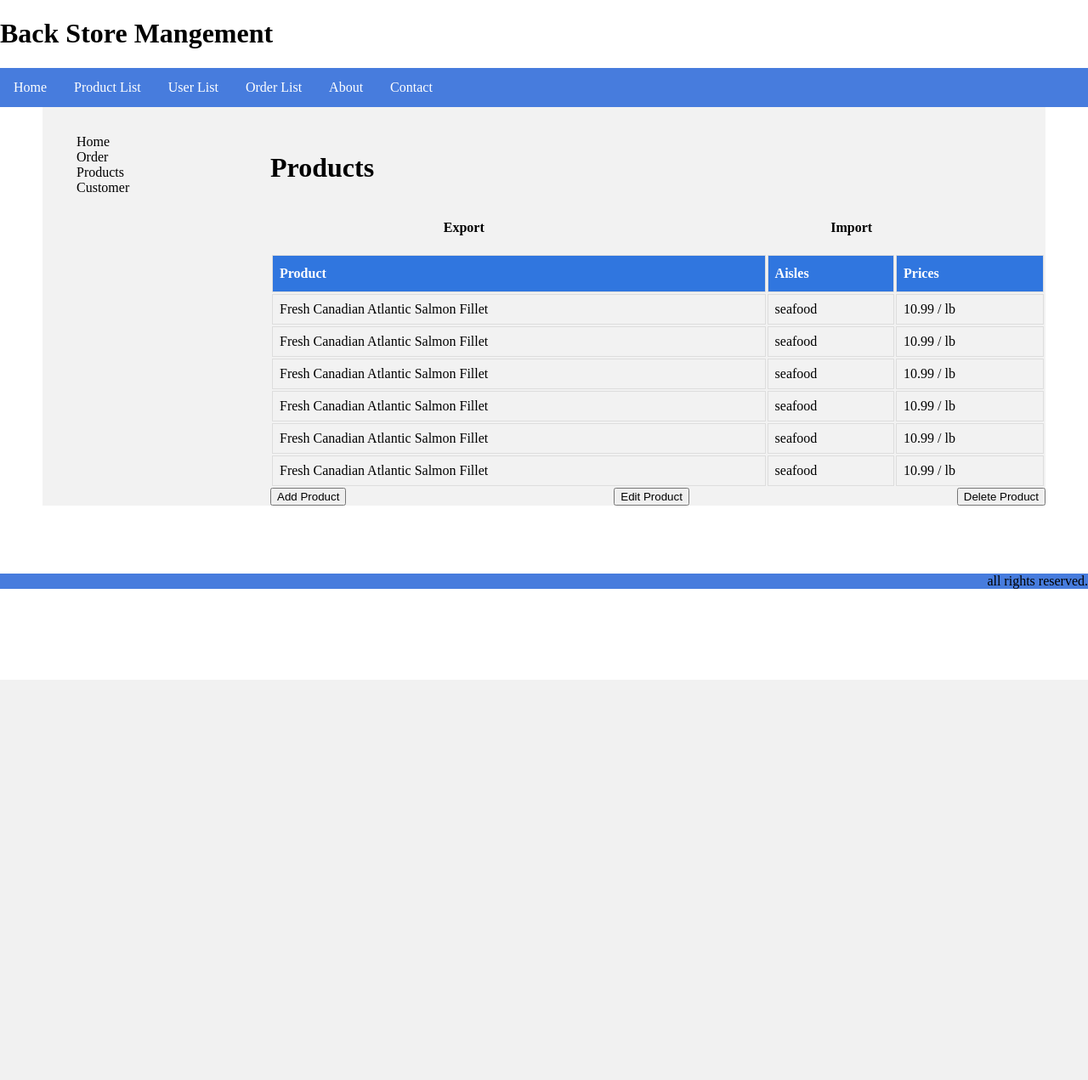
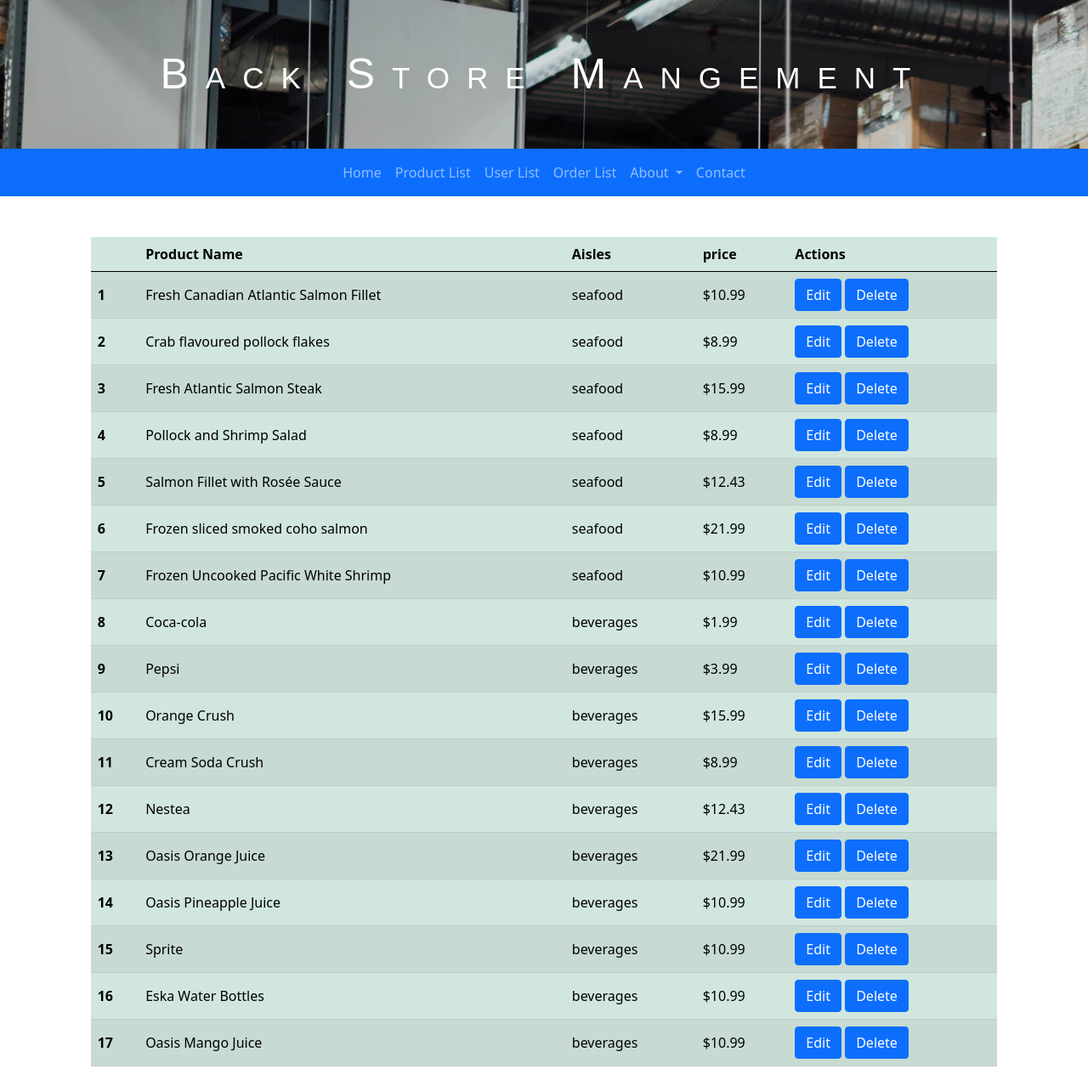
Before and after one commit to broxzhang/groceryApp, a PHP site: page /product-list.html in a window 1280 px wide. Shown: the whole page at 85% size. Before the commit the page ends 800 px from the top, so only its background shows below. Run offline with PHP 8.4, Linux system fonts and the light colour scheme; some libraries are stand-ins or nearby versions.

Commit message:
modify product list

```diff
--- /dev/null
+++ b/js/productList.js
@@ -0,0 +1,44 @@
+import products from "./product.js";
+
+const list = document.querySelector("#productList");
+
+$(document).ready(() => {
+  const { seafood, beverages } = products;
+
+  //   localStorage.setItem("seafood", seafood);
+  //   localStorage.setItem("beverages", beverages);
+
+  //   let dbSeafood = localStorage.getItem("seafood")
+  //     ? localStorage.getItem("seafood")
+  //     : seafood;
+  //   let dbBeverages = localStorage.getItem("beverages")
+  //     ? localStorage.getItem("beverages")
+  //     : beverages;
+
+  let seafoodToShow = seafood.map((item) => {
+    return fillTable(item);
+  });
+  seafoodToShow = seafoodToShow.join("");
+  list.innerHTML = seafoodToShow;
+
+  let beverageToShow = beverages.map((item) => {
+    return fillTable(item);
+  });
+  beverageToShow = beverageToShow.join("");
+  list.innerHTML = seafoodToShow + beverageToShow;
+});
+
+const fillTable = (item) => {
+  return `
+    <tr>
+        <th scope="row">${item.id}</th>
+        <td>${item.productName}</td>
+        <td>${item.aisles}</td>
+        <td>$${item.price}</td>
+        <td>
+        <a class="btn btn-primary" href="backStoreEditProduct.html?id=${item.id}">Edit</a>
+        <button class="btn btn-primary">Delete</button>
+        </td>
+    </tr>
+    `;
+};
--- a/product-list.html
+++ b/product-list.html
@@ -6,92 +6,112 @@
     <meta http-equiv="X-UA-Compatible" content="IE=edge">
     <meta name="viewport" content="width=device-width, initial-scale=1.0">
     <title>products</title>
-    <link rel="stylesheet" type="text/css" href="style/product-list.css">
+    <link rel="stylesheet" href="https://cdnjs.cloudflare.com/ajax/libs/font-awesome/5.14.0/css/all.min.css" />
+    <link rel="stylesheet" href="https://cdn.jsdelivr.net/npm/bootstrap@5.1.0/dist/css/bootstrap.min.css" integrity="sha384-KyZXEAg3QhqLMpG8r+8fhAXLRk2vvoC2f3B09zVXn8CA5QIVfZOJ3BCsw2P0p/We" crossorigin="anonymous">
+    <style>
+        td {
+            vertical-align: middle;
+        }
+        th {
+            vertical-align: middle;
+        }
+
+
+    </style>
+
 </head>
 
 
 <body>
-    <h1>Back Store Mangement</h1>
-    <div class="navbar">
-        <a href="index.html">Home</a>
-        <a href="product-list.html">Product List</a>
-        <a href="backStoreUserList.html">User List</a>
-        <a href="backStoreOrderList.html">Order List</a>
-        <div class="subnav">
-            <button class="subnavbtn">About <i class="fa fa-caret-down"></i></button>
-            <div class="subnav-content">
-                <a href="#company">Company</a>
-                <a href="#team">Team</a>
-                <a href="#">Careers</a>
-                <a href="#">HR</a>
+    <div class="col-12 d-flex flex-column">
+        <div style="  background-image: url(/img/backStore.webp);
+                                text-align: center;
+                                color: white;
+                                padding: 50px;
+                                font-variant: small-caps;
+                                font-size: 50px;
+                                font-family: fantasy;
+                                letter-spacing: 20px;">
+            Back Store Mangement
         </div>
+        <nav class="navbar navbar-expand-lg navbar-dark bg-primary ">
+            <button class="navbar-toggler" type="button" data-toggle="collapse" data-target="#navbarSupportedContent" aria-controls="navbarSupportedContent" aria-expanded="false" aria-label="Toggle navigation">
+            <span class="navbar-toggler-icon"></span>
+            </button>
+            <div class="collapse navbar-collapse justify-content-center" id="navbarSupportedContent">
+            <ul class="navbar-nav mr-auto">
+                <li class="nav-item active">
+                <a class="nav-link" href="index.html">Home <span class="sr-only">(current)</span></a>
+                </li>
+                <li class="nav-item active">
+                    <a class="nav-link" href="product-list.html">Product List <span class="sr-only">(current)</span></a>
+                </li>
+                <li class="nav-item active">
+                    <a class="nav-link" href="backStoreUserList.html">User List<span class="sr-only">(current)</span></a>
+                </li>
+                <li class="nav-item active">
+                    <a class="nav-link" href="backStoreOrderList.html">Order List<span class="sr-only">(current)</span></a>
+                </li>
+                <li class="nav-item dropdown">
+                    <a class="nav-link dropdown-toggle" href="#" id="navbarDropdown" role="button" data-toggle="dropdown" aria-haspopup="true" aria-expanded="false">
+                    About
+                    </a>
+                    <div class="dropdown-menu" aria-labelledby="navbarDropdown">
+                        <a class="dropdown-item" href="#company">Company</a>
+                        <a class="dropdown-item" href="#team">Team</a>
+                        <a class="dropdown-item" href="#">Careers</a>
+                        <a class="dropdown-item" href="#">HR</a>
                     </div>
+                </li>
+                <li class="nav-item active">
+                    <a class="nav-link" href="shoppingcart.html">Contact<span class="sr-only">(current)</span></a>
+                </li>
+            </ul>
+            </div>
+        </nav>
+        <div class="d-flex justify-content-center">
+            <div class="col-10">
+            <table class="mt-5 table table-success table-striped">
+            <thead>
+                <tr>
+                  <th scope="col"></th>
+                  <th scope="col">Product Name</th>
+                  <th scope="col">Aisles</th>
+                  <th scope="col">price</th>
+                  <th scope="col">Actions</th>
+                </tr>
+              </thead>
+              <tbody id="productList">
 
-        <a href="#contact">Contact</a>
-    </div>
-    <div class="main-container">
-        <ul class="menu-container">
-
-            <a>Home</a>
-            <a>Order</a>
-            <a>Products</a>
-            <a>Customer</a>
-        </ul>
-        <div class="products-container">
-            <h1>Products</h1>
-            <div style="display: flex; flex-flow: row; justify-content: space-around;">
-                <h4>Export</h4>
-                <h4>Import</h4>
-            </div>
-            <table>
-                <thead>
-                    <th>Product</th>
-                    <th>Aisles</th>
-                    <th>Prices</th>
-                </thead>
-                <tbody>
                 <tr>
-                        <td>Fresh Canadian Atlantic Salmon Fillet</td>
-                        <td>seafood</td>
-                        <td>10.99 / lb</td>
+                  <th scope="row">2</th>
+                  <td>Jacob</td>
+                  <td>Thornton</td>
+                  <td>@fat</td>
                 </tr>
                 <tr>
-                        <td>Fresh Canadian Atlantic Salmon Fillet</td>
-                        <td>seafood</td>
-                        <td>10.99 / lb</td>
-                    </tr>
-                    <tr>
-                        <td>Fresh Canadian Atlantic Salmon Fillet</td>
-                        <td>seafood</td>
-                        <td>10.99 / lb</td>
-                    </tr>
-                    <tr>
-                        <td>Fresh Canadian Atlantic Salmon Fillet</td>
-                        <td>seafood</td>
-                        <td>10.99 / lb</td>
-                    </tr>
-                    <tr>
-                        <td>Fresh Canadian Atlantic Salmon Fillet</td>
-                        <td>seafood</td>
-                        <td>10.99 / lb</td>
-                    </tr>
-                    <tr>
-                        <td>Fresh Canadian Atlantic Salmon Fillet</td>
-                        <td>seafood</td>
-                        <td>10.99 / lb</td>
+                  <th scope="row">3</th>
+                  <td colspan="2">Larry the Bird</td>
+                  <td>@twitter</td>
                 </tr>
               </tbody>
           </table>
-            <div style="display:flex; flex-flow: row; justify-content: space-between;">
-                <button onclick="location.href= 'backStoreEditProduct.html'">Add Product</button>
-                <button onclick="location.href= 'backStoreEditProduct.html'">Edit Product</button>
-                <button>Delete Product</button>
             </div>
+
         </div>
+
+
+        <!-- <footer style="background-color: #477cdd; text-align: right; margin-top: 5rem;">
+            all rights reserved.
+        </footer> -->
+
     </div>
-    <footer style="background-color: #477cdd; text-align: right; margin-top: 5rem;">
-        all rights reserved.
-    </footer>
+
+    <script src="https://code.jquery.com/jquery-3.3.1.slim.min.js" integrity="sha384-q8i/X+965DzO0rT7abK41JStQIAqVgRVzpbzo5smXKp4YfRvH+8abtTE1Pi6jizo" crossorigin="anonymous"></script>
+    <script src="https://cdnjs.cloudflare.com/ajax/libs/popper.js/1.14.7/umd/popper.min.js" integrity="sha384-UO2eT0CpHqdSJQ6hJty5KVphtPhzWj9WO1clHTMGa3JDZwrnQq4sF86dIHNDz0W1" crossorigin="anonymous"></script>
+    <script src="https://stackpath.bootstrapcdn.com/bootstrap/4.3.1/js/bootstrap.min.js" integrity="sha384-JjSmVgyd0p3pXB1rRibZUAYoIIy6OrQ6VrjIEaFf/nJGzIxFDsf4x0xIM+B07jRM" crossorigin="anonymous"></script>
+    <script type="module" src="js/productList.js"></script>
+
 </body>
 
 </html>
--- a/seafood.html
+++ b/seafood.html
@@ -1,6 +1,5 @@
 <!DOCTYPE html>
 <html lang="en">
-
 <head>
     <meta charset="UTF-8">
     <meta http-equiv="X-UA-Compatible" content="IE=edge">
--- a/style/product-list.css
+++ b/style/product-list.css
@@ -3,6 +3,16 @@ html body {
   padding: 0;
   display: flex;
   flex-flow: column;
+}
+h1 {
+  background-image: url(/img/backStore.webp);
+  text-align: center;
+  color: white;
+  padding: 50px;
+  font-variant: small-caps;
+  font-size: 50px;
+  font-family: fantasy;
+  letter-spacing: 20px;
 }
 
 .main-container {
@@ -28,12 +38,13 @@ html body {
   flex: 4;
 }
 
-td, th {
+td,
+th {
   border: 1px solid #ddd;
   padding: 8px;
 }
 
-tr:nth-child(even){
+tr:nth-child(even) {
   background-color: #f2f2f2;
 }
 
@@ -53,7 +64,7 @@ th {
 /* The navigation menu */
 .navbar {
   overflow: hidden;
-    background-color:#477cdd;
+  background-color: #477cdd;
 }
 
 /* Navigation links */
@@ -85,7 +96,8 @@ th {
 }
 
 /* Add a red background color to navigation links on hover */
-  .navbar a:hover, .subnav:hover .subnavbtn {
+.navbar a:hover,
+.subnav:hover .subnavbtn {
   background-color: #5b8cd5;
 }
 
```
Also changed, not shown: shoppingcart.html (+4 -4 lines). Lines whose indentation alone changed are shown as unchanged.
